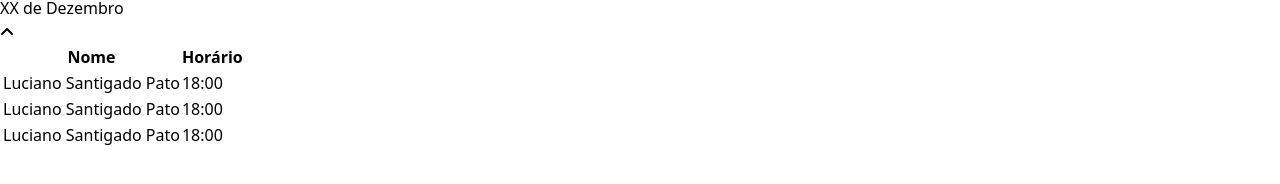
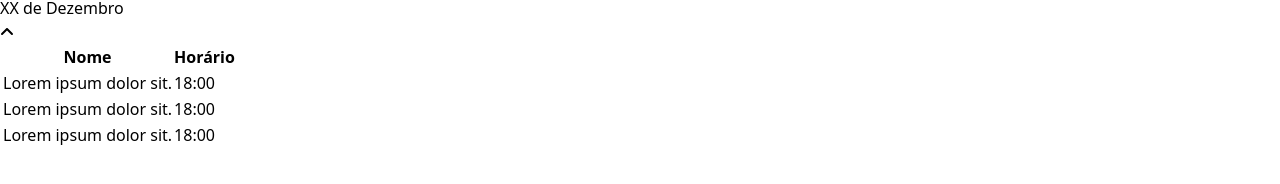
Before and after one commit to mauro-n/RapClinica, a React (Vite) app: page /consultas/dia in a window 1280 px wide. Shown: the part 462-646 px from the top of the page. Built offline with nearby package versions, Linux system fonts and the light colour scheme.

Commit message:
Removed mock names

```diff
--- a/src/components/DayAppointmentsMobile/index.tsx
+++ b/src/components/DayAppointmentsMobile/index.tsx
@@ -15,21 +15,21 @@ export const DayAppointmentsMobile = () => {
                     <td>
                         <div className="bg-red-500 rounded-full block w-2 h-2"></div>
                     </td>
-                    <td>Luciano Santigado Pato</td>
+                    <td>Lorem ipsum dolor sit.</td>
                     <td>18:00</td>
                 </tr>
                 <tr className="border-b">
                     <td>
                         <div className="bg-red-500 rounded-full block w-2 h-2"></div>
                     </td>
-                    <td>Luciano Santigado Pato</td>
+                    <td>Lorem ipsum dolor sit.</td>
                     <td>18:00</td>
                 </tr>
                 <tr className="border-b">
                     <td>
                         <div className="bg-red-500 rounded-full block w-2 h-2"></div>
                     </td>
-                    <td>Luciano Santigado Pato</td>
+                    <td>Lorem ipsum dolor sit.</td>
                     <td>18:00</td>
                 </tr>
             </tbody>
```
